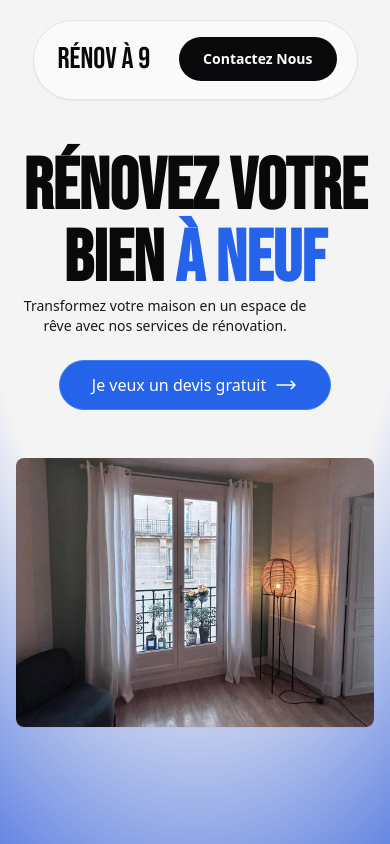
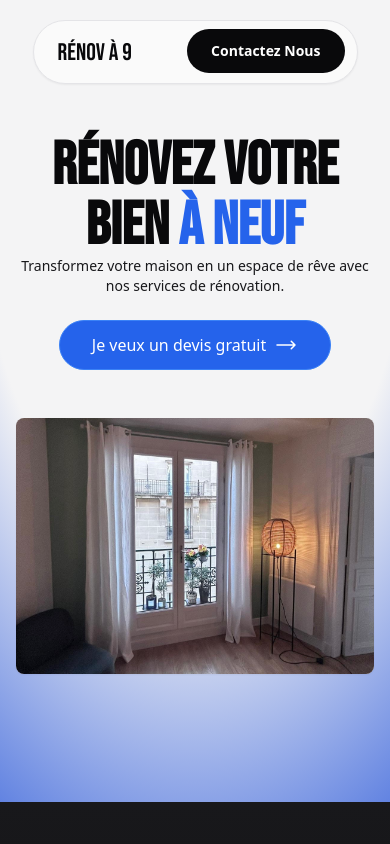
Before and after one commit to zinedinechami/renov_v1, a Next.js app: page / in a window 390 px wide. Shown: the top 844 px of the page. Built offline with nearby package versions, Linux system fonts and the light colour scheme.

Commit message:
made landing responsive

```diff
--- a/src/components/carousel.tsx
+++ b/src/components/carousel.tsx
@@ -16,7 +16,7 @@ export function Carousel() {
 
   return (
     <div
-      className="embla bg-zinc-50 mt-12 sm:h-80  max-w-lg  rounded-lg  shadow-sm   cursor-pointer	"
+      className="embla bg-zinc-50 mt-12 sm:h-80 h-64 max-w-lg  rounded-lg  shadow-sm   cursor-pointer	"
       ref={emblaRef}
     >
       <div className="embla__container h-full  ">
--- a/src/components/header.tsx
+++ b/src/components/header.tsx
@@ -8,16 +8,16 @@ import Image from "next/image";
 export default function Header() {
   return (
     <>
-      <nav className="sticky z-50 top-5  w-10/12 mx-auto bg-zinc-50  h-20 shadow-sm   rounded-full  border border-zinc-200   ">
+      <nav className="sticky z-50 top-5  w-10/12 mx-auto bg-zinc-50  sm:h-20 h-16 shadow-sm   rounded-full  border border-zinc-200   ">
         <div className="flex">
           {/* <Image src={logo} width={90} height={100} quality={100} alt="logo" /> */}
           <a href="#acceuil">
-            <h1 className="bebas-neue-regular  sm:text-3xl text-3xl sm:pt-6 pt-5 sm:pl-10 pl-6 flex-col text-zinc-950 ">
+            <h1 className="bebas-neue-regular  sm:text-3xl text-2xl sm:pt-6 pt-4 sm:pl-10 pl-6 flex-col text-zinc-950 ">
               RÉNOV À 9
             </h1>
           </a>
 
-          <ul className="text lg:flex mr-auto  ml-64 font-medium text-zinc-950 hidden pt-7">
+          <ul className="text xl:flex mr-auto  ml-64 font-medium text-zinc-950 hidden pt-7">
             <a
               className=" hover:text-zinc-600 transition-color  hover:-translate-y-1 transition "
               href="#acceuil"
@@ -45,25 +45,11 @@ export default function Header() {
           </ul>
         </div>
 
-        <div className=" absolute  top-4 right-3">
-          <ul className="flex ">
-            {/* <li className="pt-2 pr-4 md:flex hidden">
-              <a className="hover:opacity-80 transition-opacity" href="">
-                <Image src={insta} width={25} height={20} alt={"instagram"} />
-              </a>
-            </li>
-            <li className="pt-2 pr-6 md:flex hidden">
-              <a className="hover:opacity-80 transition-opacity" href="">
-                <Image src={tiktok} width={25} height={20} alt={"tiktok"} />
-              </a>
-            </li> */}
-            <a href="#contact">
-              <button className="  flex font-semibold text-sm bg-zinc-950  hover:bg-zinc-700 transition-colors  text-white  py-3 px-6 mr-2   rounded-full  ">
-                Contactez Nous
-              </button>
-            </a>
-          </ul>
-        </div>
+        <a href="#contact">
+          <button className="absolute  sm:top-4 top-2 sm:right-3 right-1 flex font-semibold text-sm bg-zinc-950  hover:bg-zinc-700 transition-colors  text-white  py-3 px-6 mr-2   rounded-full  ">
+            Contactez Nous
+          </button>
+        </a>
       </nav>
     </>
   );
--- a/src/pages/landing.tsx
+++ b/src/pages/landing.tsx
@@ -10,13 +10,13 @@ export default function LandingPage() {
         id="acceuil"
         className=" h-full w-full  [background:radial-gradient(125%_125%_at_50%_10%,#f4f4f5_45%,#1d4ed8_100%)] "
       >
-        <div className="flex flex-col  md:flex-row  sm:mt-20 mt-8 pb-32 mx-auto px-4 md:w-9/12">
+        <div className="flex flex-col  xl:flex-row  sm:mt-20 mt-8 pb-32 mx-auto px-4 xl:w-9/12">
           <div className="sm:w-3/5 mx-auto  pt-10">
-            <h1 className="bebas-neue-regular text-center sm:text-left text-7xl font-semibold text-zinc-950 ">
+            <h1 className="bebas-neue-regular text-center xl:text-left xl:text-7xl text-6xl font-semibold text-zinc-950 ">
               Rénovez votre bien <span className="text-blue-600">à neuf</span>{" "}
             </h1>
-            <div className="sm:text-left text-center">
-              <p className="text-zinc-900 text-sm w-10/12">
+            <div className="xl:text-left text-center ">
+              <p className="text-zinc-900 text-sm xl:w-10/12">
                 Transformez votre maison en un espace de rêve avec nos services
                 de rénovation.
               </p>
@@ -60,7 +60,7 @@ export default function LandingPage() {
                 </li>
               </ul>
               <a href="#contact">
-                <button className="lg:mx-0 mx-auto flex font-medium  text-base bg-blue-600  border border-blue-500  text-white mt-6 py-3  px-8  rounded-full  hover:bg-blue-500 transition-colors">
+                <button className="xl:mx-0 mx-auto flex font-medium  text-base bg-blue-600  border border-blue-500  text-white mt-6 py-3  px-8  rounded-full  hover:bg-blue-500 transition-colors">
                   Je veux un devis gratuit{" "}
                   <span>
                     <svg
@@ -80,7 +80,7 @@ export default function LandingPage() {
               </a>
             </div>
           </div>
-          <div className=" w-full  sm:pl-40">
+          <div className=" w-full  xl:pl-40 ">
             <Carousel />
           </div>
         </div>
```
